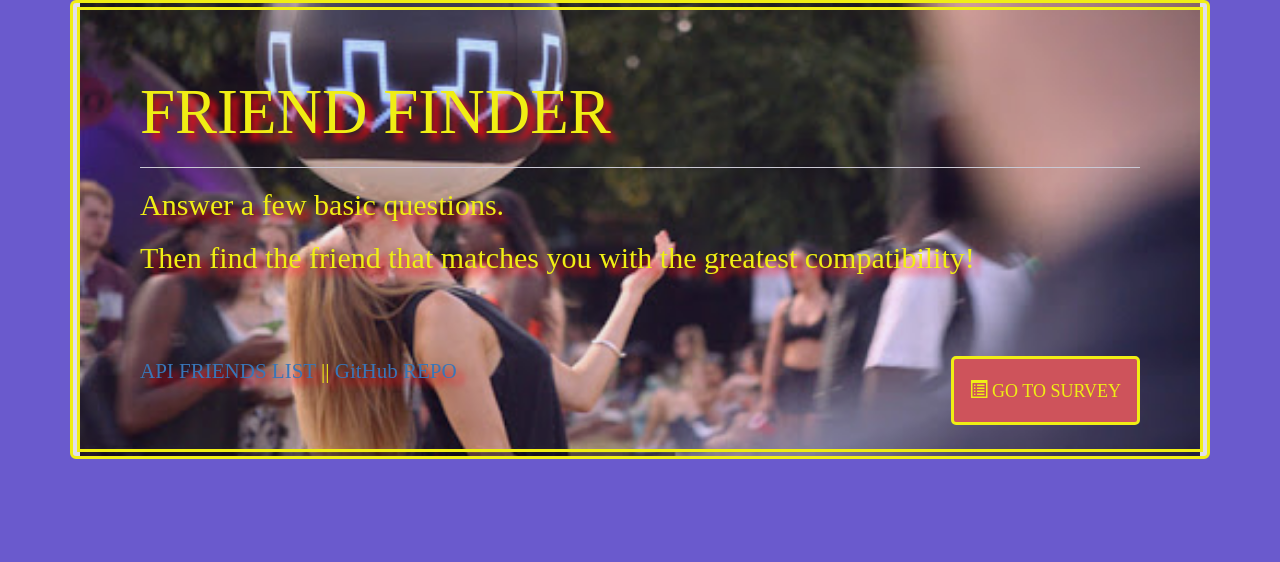
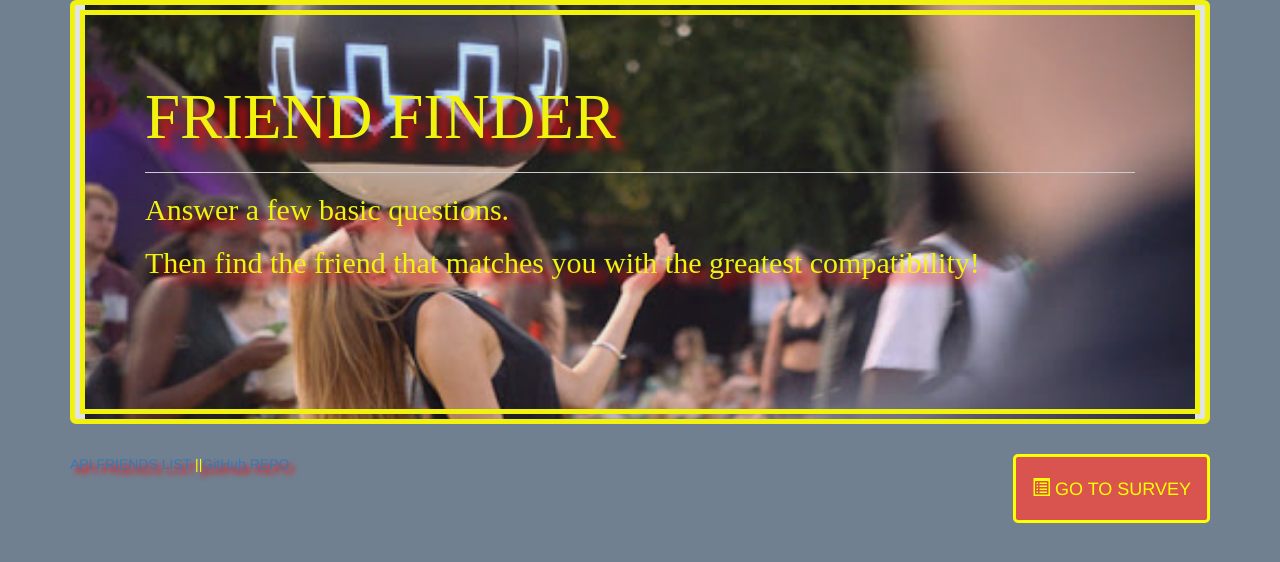
Before and after one commit to habibtaghavi08/FriendFinder, a website: page app/public/home.html in a window 1280 px wide. Drawn offline with nearby package versions, Linux system fonts and the light colour scheme.

Commit message:
jumbotron update

```diff
--- a/app/public/css/style.css
+++ b/app/public/css/style.css
@@ -1,10 +1,12 @@
 body{
-    background-color: slateblue;
+    /* background-color: slateblue; */
+    background-color: slategrey;
     color: yellow;
 }
 
 .jumbotron{
     background-image: url(../images/friend-girl-icon-ball.jpg);
+    /* background-color: slateblue; */
     opacity: 0.9;
     background-position: center;
     background-repeat: no-repeat;
@@ -14,11 +16,16 @@ body{
     font-weight: bolder;
     font-family: 'Times New Roman', Times, serif ;
     font-size: 50px;
-    text-shadow: red 7px 7px 7px;
-    border: yellow 10px;
-    border-width: 10px;
+    text-shadow: red 10px 10px 10px;
+    border: yellow 15px;
+    border-width: 15px;
     border-style: double;
 
+}
+
+footer{
+    font: yellow;
+    text-shadow: red 5px 5px 5px;
 }
 
 .btn-danger{
--- a/app/public/home.html
+++ b/app/public/home.html
@@ -27,6 +27,7 @@
       <h2>Answer a few basic questions. </h2>
       <h2>Then find the friend that matches you with the greatest compatibility!</h2>
       <br>
+    </div>
 
       <div>
         <a href="/survey"><button type="button mb-5" class="btn btn-lg btn-danger" aria-flowto="right">
@@ -35,10 +36,10 @@
 
       <div>
 
-        <footer class="footer">
-        <p><a href="/api/friends">API FRIENDS LIST</a> ||
-        <a href="https://github.com/habibtaghavi08/FriendFinder.git">GitHub REPO</a></p> </footer>
-
+        <div> <footer>
+          <p><a href="/api/friends">API FRIENDS LIST</a> ||<a href="https://github.com/habibtaghavi08/FriendFinder.git">GitHub REPO</a></p>
+        </div>
+        </footer>
 
 
       </div>
```
